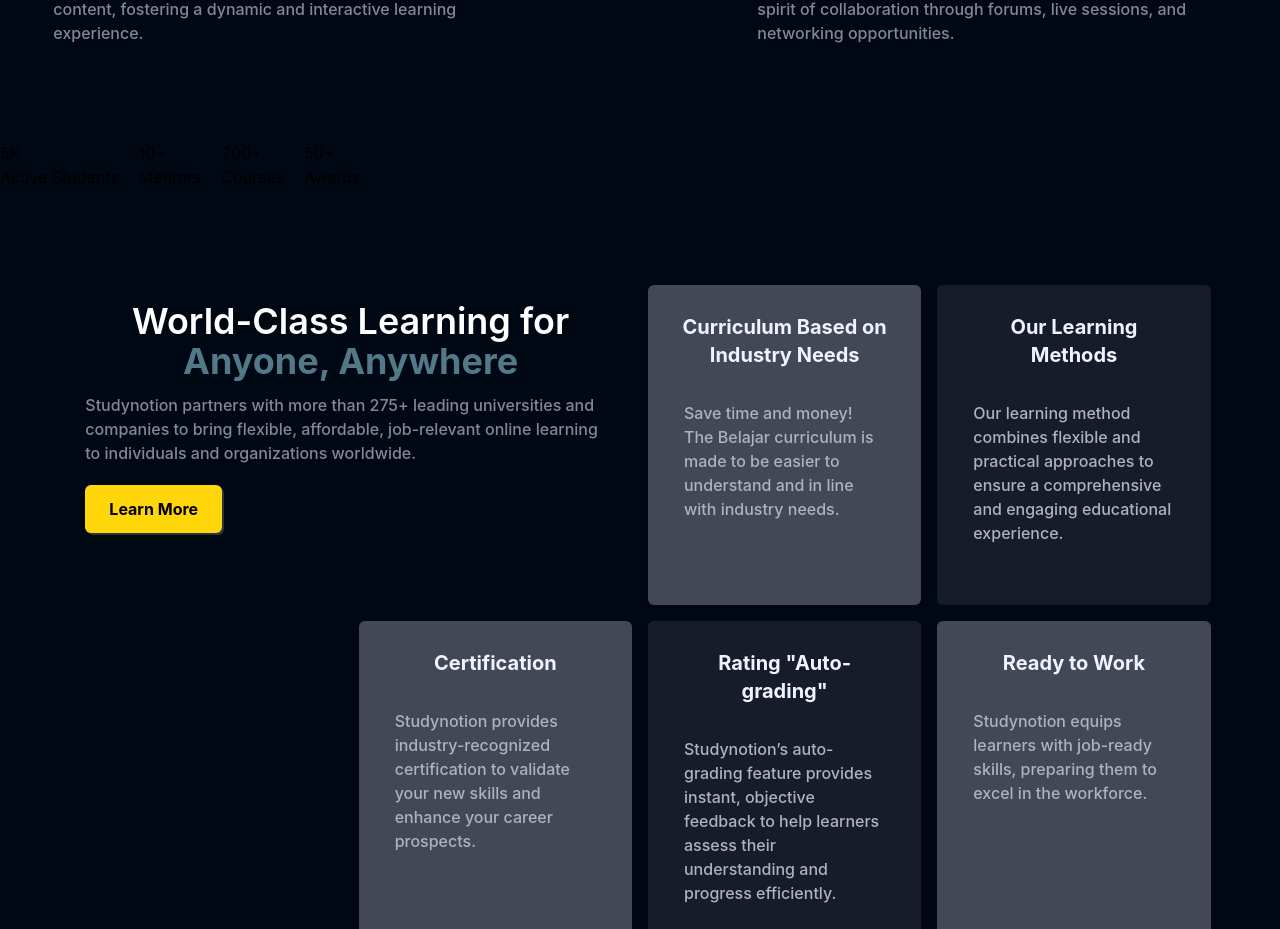
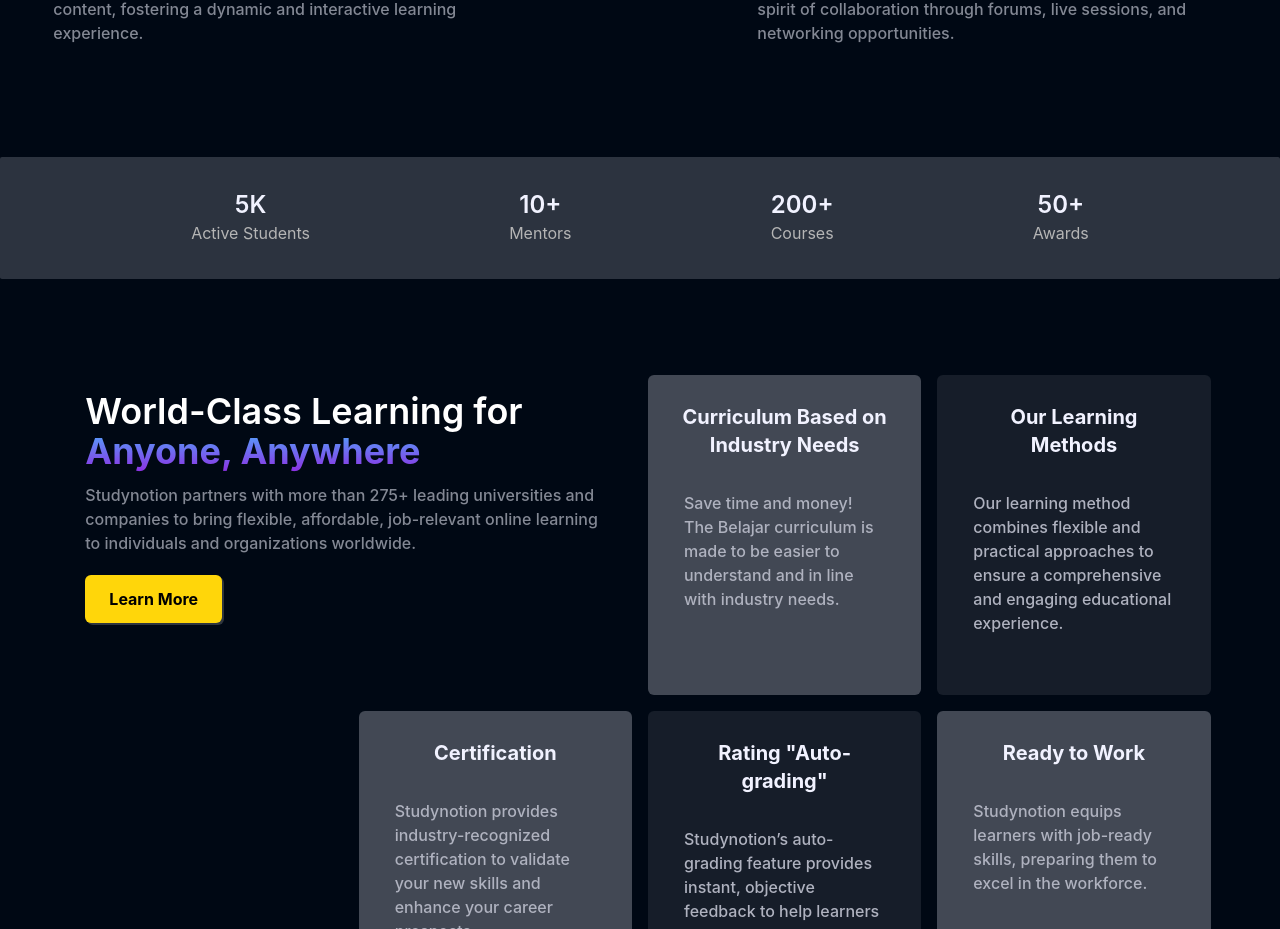
Before and after one commit to navneet-039/LMS-, a React (Vite) app in the folder my-project/: page /about in a window 1280 px wide. Shown: the part 1871-2800 px from the top of the page. Built offline with nearby package versions, Linux system fonts and the light colour scheme; no server answers.

Commit message:
about and contact form api working now

```diff
--- a/my-project/src/App.jsx
+++ b/my-project/src/App.jsx
@@ -93,7 +93,7 @@
           {user?.accountType === ACCOUNT_TYPE.STUDENT && (
             <>
               <Route path="cart" element={<Cart />} />
-              <Route path="enrolled-courses" element={<EnrolledCourses />} />
+              <Route path="enrolled-courses" element={<EnrolledCourses/>} />
             </>
           )}
 
--- a/my-project/src/components/core/About/ContactFormSection.jsx
+++ b/my-project/src/components/core/About/ContactFormSection.jsx
@@ -7,9 +7,9 @@
       <p className="text-center text-richblack-300 mt-3">
         We&apos;d love to hear form you. Please fill out this form.
       </p>
-      {/* <div className="mt-12 mx-auto"> */}
+      <div className="mt-12 mx-auto">
         <ContactUsForm />
-      {/* </div> */}
+      </div>
     </div>
   );
 }
--- a/my-project/src/components/core/About/LearningGrid.jsx
+++ b/my-project/src/components/core/About/LearningGrid.jsx
@@ -65,9 +65,9 @@
           >
             {isHighlightCard ? (
               <div className="flex flex-col gap-3 pb-10 xl:pb-0 sm:pb-20">
-                <div className="text-2xl sm:text-4xl font-semibold text-center">
+                <div className="text-2xl sm:text-4xl font-semibold ">
                   {card.heading}
-                  <HighlightText text={card.highlightText} />
+                  <HighlightText text={card.highlightText}  />
                 </div>
                 <p className="text-richblack-300 font-medium text-sm sm:text-base">
                   {card.description}
--- a/my-project/src/components/core/About/StatsComponent.jsx
+++ b/my-project/src/components/core/About/StatsComponent.jsx
@@ -7,19 +7,19 @@
 ];
 export default function StatsComponent() {
   return (
-    <section>
-      <div >
-        <div className="flex gap-x-5">
-           {Stats.map((data,index)=>(
-            <div key={index}>
-              <h1>{data.count}</h1>
-              <h2>{data.label}</h2>
+    <section className="mt-4 bg-richblack-700 border-b-2 border-b-richblack-700  mx-auto px-3 py-8 rounded-sm">
+      <div className="text-center items-center ">
+        <div className="flex gap-x-5  text-center items-center justify-evenly w-8/9">
+          {Stats.map((data, index) => (
+            <div key={index} >
+              <h1 className="font-semibold text-2xl  text-richblack-5">
+                {data.count}
+              </h1>
+              <h2 className="text-pure-greys-100">{data.label}</h2>
             </div>
-           ))}
+          ))}
         </div>
-
-    </div>
+      </div>
     </section>
-
-  )
+  );
 }
--- a/my-project/src/components/core/ContactPage/ContactUsForm.jsx
+++ b/my-project/src/components/core/ContactPage/ContactUsForm.jsx
@@ -4,39 +4,31 @@
 import { apiConnector } from "../../../Services/apiConnector";
 import { contactusEndpoint } from "../../../Services/api";
 import CountryCode from "../../../data/countrycode.json";
-
+import { toast } from "react-hot-toast";
 export default function ContactUsForm() {
   const [loading, setLoading] = useState(false);
   const {
     register,
     handleSubmit,
     reset,
-    formState: { errors, isSubmitSucccessfull },
+    formState: { errors, isSubmitSuccessful },
   } = useForm();
   const submitContactForm = async (data) => {
     console.log("logging data", data);
     try {
       setLoading(true);
-      // const result=await apiConnector("POST",contactusEndpoint.CONTACT_US_API,data);
-      const result = { status: "ok" };
+      const result=await apiConnector("POST",contactusEndpoint.CONTACT_US_API,data);
+      // const result = { status: "ok" };
       console.log("logging response", result);
+      toast.success("Email sent successfully");
+      reset();
       setLoading(false);
     } catch (error) {
       console.log(error.message);
       setLoading(false);
     }
   };
-  useEffect(() => {
-    if (isSubmitSucccessfull) {
-      reset({
-        email: "",
-        firstName: "",
-        lastName: "",
-        message: "",
-        phoneNo: "",
-      });
-    }
-  }, [isSubmitSucccessfull, reset]);
+
   return(
      <form
       className="flex flex-col gap-7"
@@ -105,10 +97,9 @@
           <div className="flex w-[81px] flex-col gap-2">
             <select
               type="text"
-              name="firstname"
-              id="firstname"
-              placeholder="Enter first name"
-              className="form-style cursor-pointer text-white bg-richblack-800 rounded-md p-3 border-b-2 border-richblack-700"
+              name="countrycode"
+              id="countrycode"
+              className="form-style cursor-pointer text-white bg-richblack-800 rounded-md p-3 border-b-2 border-richblack-700 "
               {...register("countrycode", { required: true })}
             >
               {CountryCode.map((ele, i) => {
--- a/my-project/src/components/core/HomePage/HighlightedText.jsx
+++ b/my-project/src/components/core/HomePage/HighlightedText.jsx
@@ -1,8 +1,8 @@
-export default function HighlightText({text}){
-   return (
-    <span className="font-bold text-richblue-200">
+export default function HighlightText({ text }) {
+  return (
+    <span className="font-bold bg-gradient-to-b from-[#4facfe] to-[#8e2de2] bg-clip-text text-transparent">
       {" "}
       {text}
     </span>
-   )
+  );
 }
--- a/my-project/src/data/navbar-links.js
+++ b/my-project/src/data/navbar-links.js
@@ -5,7 +5,7 @@
   },
   {
     title: "Catalog",
-    // path: '/catalog',
+    path: '/catalog',
   },
   {
     title: "About Us",
--- a/my-project/src/pages/About.jsx
+++ b/my-project/src/pages/About.jsx
@@ -8,6 +8,7 @@
 import StatsComponent from "../components/core/About/StatsComponent"
 import LearningGrid from "../components/core/About/LearningGrid"
 import ContactFormSection from "../components/core/About/ContactFormSection"
+import Footer from "../components/common/Footer"
 function About() {
   return (
     <div  >
@@ -102,6 +103,7 @@
         <LearningGrid/>
         <ContactFormSection/>
       </section>
+      <Footer/>
     </div>
   );
 }
```
Also changed, not shown: 1 other file (tests, documents, lock files or other folders).
